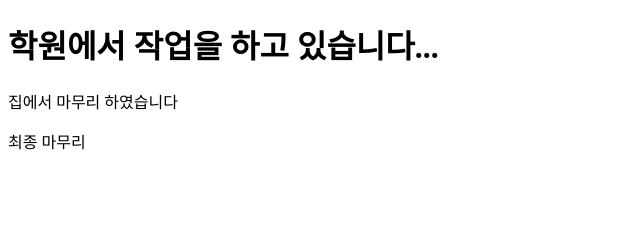
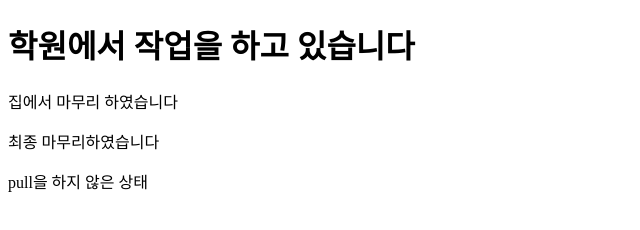
Before and after one commit to chhann/0531-project, a plain HTML site: page index.html in a window 1280 px wide. Shown: the whole page, without its empty margins (0-640 px from the left). Drawn offline with Linux system fonts and the light colour scheme.

Commit message:
0531 pull을 먼저하지않고 내용수정

```diff
--- a/index.html
+++ b/index.html
@@ -7,8 +7,9 @@
     <title>Document</title>
 </head>
 <body>
-    <h1>학원에서 작업을 하고 있습니다...</h1>
+    <h1>학원에서 작업을 하고 있습니다</h1>
     <p>집에서 마무리 하였습니다</p>
-    <p>최종 마무리</p>
+    <p>최종 마무리하였습니다</p>
+    <p>pull을 하지 않은 상태</p>
 </body>
 </html>
```
